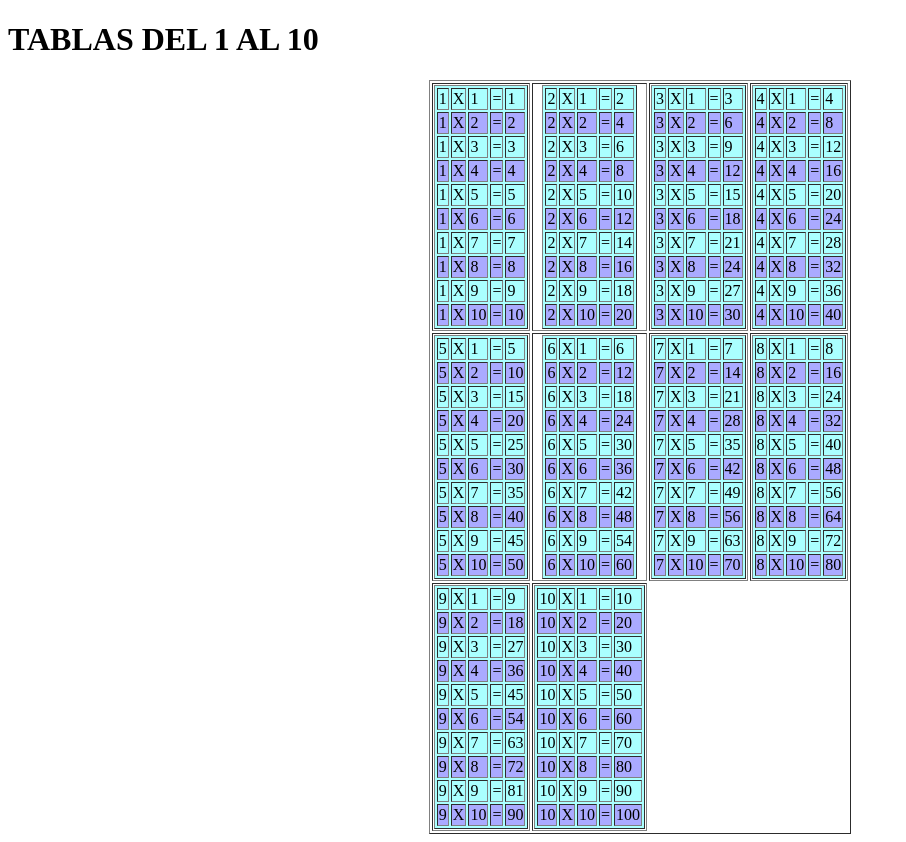
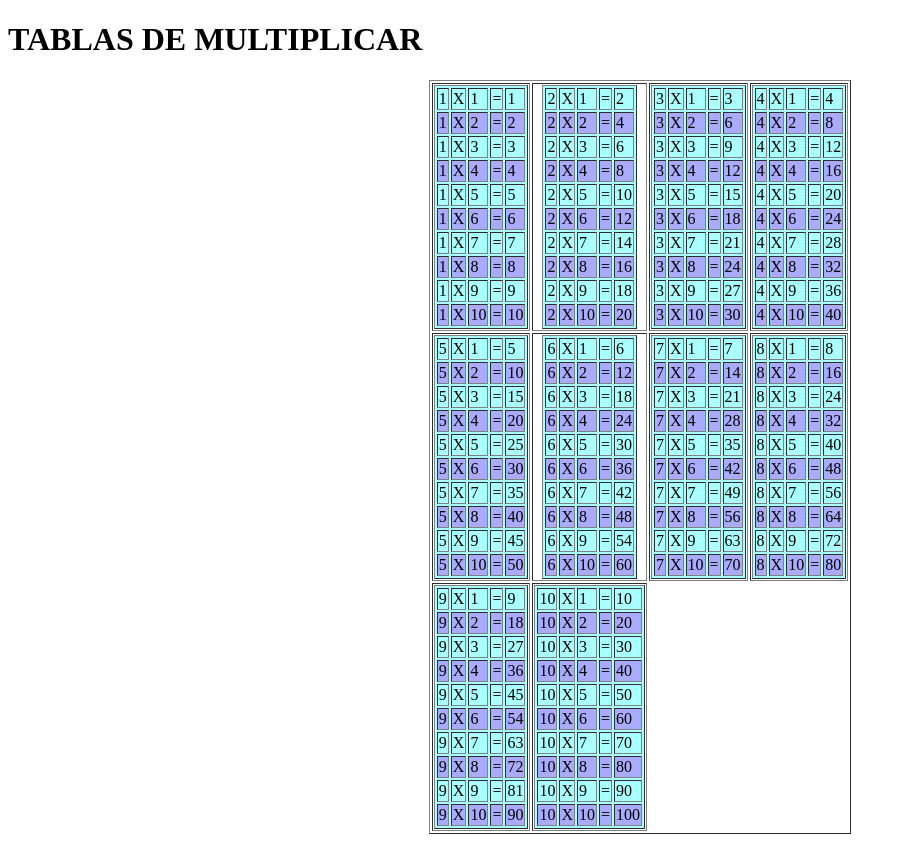
Before and after one commit to MKatsuki69/Tablas, a plain HTML site: page index.html in a window 1280 px wide. Shown: the whole page, without its empty margins (0-906 px from the left). Drawn offline with Linux system fonts and the light colour scheme.

Commit message:
Cambio a titulo

```diff
--- a/index.html
+++ b/index.html
@@ -5,7 +5,7 @@
     <meta name="viewport" content="width=device-width, initial-scale=1.0">
     <title>Tablas</title>
 </head>
-<h1>TABLAS DEL 1 AL 10</h1>
+<h1>TABLAS DE MULTIPLICAR</h1>
 <body>
     <center> <script src="tablas.js"></script></center>
 </body>
```
